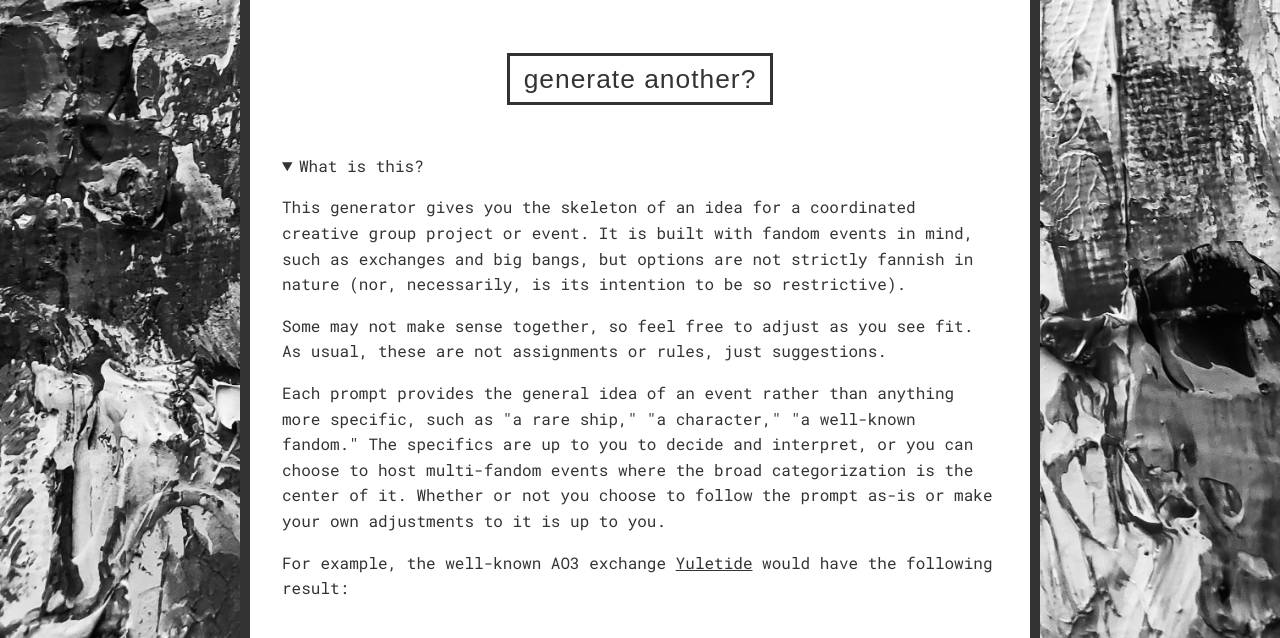
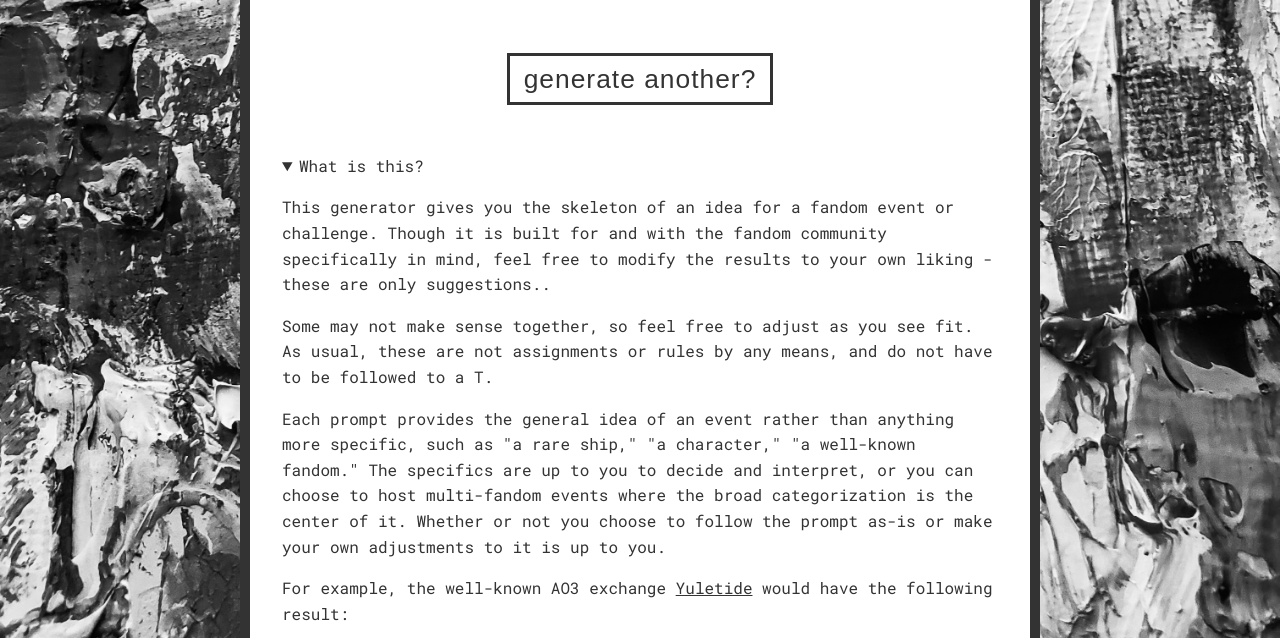
Before and after one commit to aroceu/generators, a PHP site: page /events/index in a window 1280 px wide, after a click on "What is this?". Shown: the part 407-1045 px from the top of the page. Run offline with PHP 8.4, Linux system fonts and the light colour scheme; some web fonts are replaced.

Commit message:
Update index.php

```diff
--- a/events/index.php
+++ b/events/index.php
@@ -13,9 +13,9 @@
 
     <div id="blurb">
         <details><summary>What is this?</summary>
-        <p>This generator gives you the skeleton of an idea for a coordinated creative group project or event. It is built with fandom events in mind, such as exchanges and big bangs, but options are not strictly fannish in nature (nor, necessarily, is its intention to be so restrictive).</p>
+        <p>This generator gives you the skeleton of an idea for a fandom event or challenge. Though it is built for and with the fandom community specifically in mind, feel free to modify the results to your own liking - these are only suggestions..</p>
 
-        <p>Some may not make sense together, so feel free to adjust as you see fit. As usual, these are not assignments or rules, just suggestions. </p>
+        <p>Some may not make sense together, so feel free to adjust as you see fit. As usual, these are not assignments or rules by any means, and do not have to be followed to a T. </p>
 
         <p>Each prompt provides the general idea of an event rather than anything more specific, such as "a rare ship," "a character," "a well-known fandom." The specifics are up to you to decide and interpret, or you can choose to host multi-fandom events where the broad categorization is the center of it. Whether or not you choose to follow the prompt as-is or make your own adjustments to it is up to you.</p>
 
```
